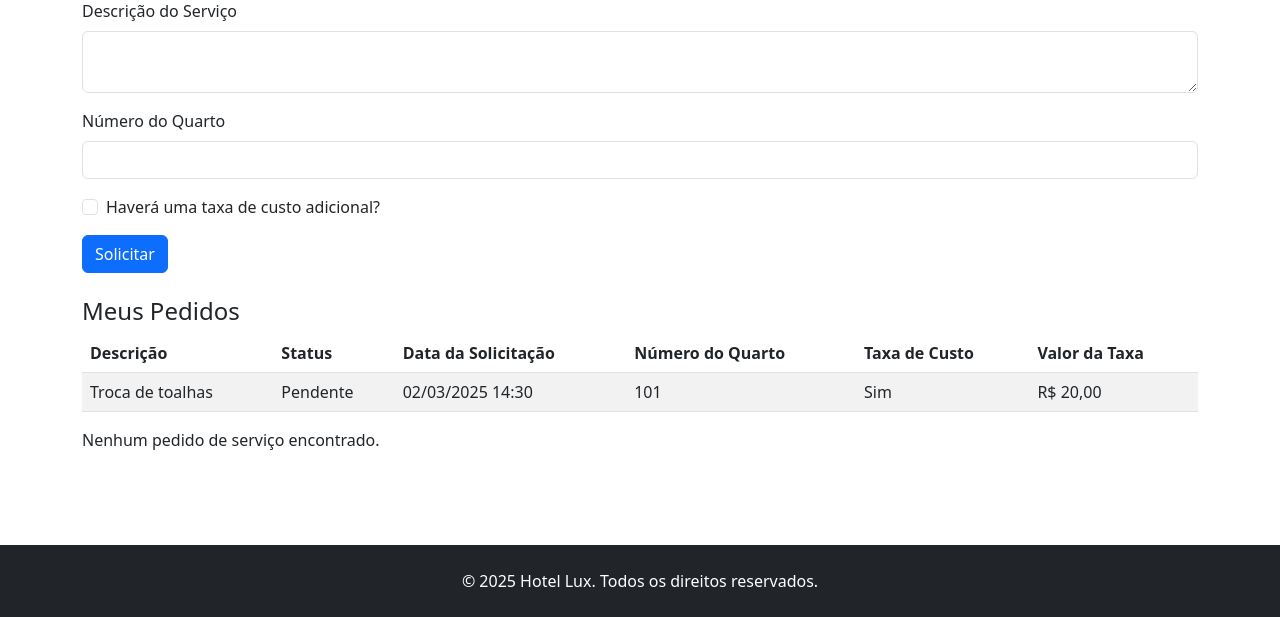
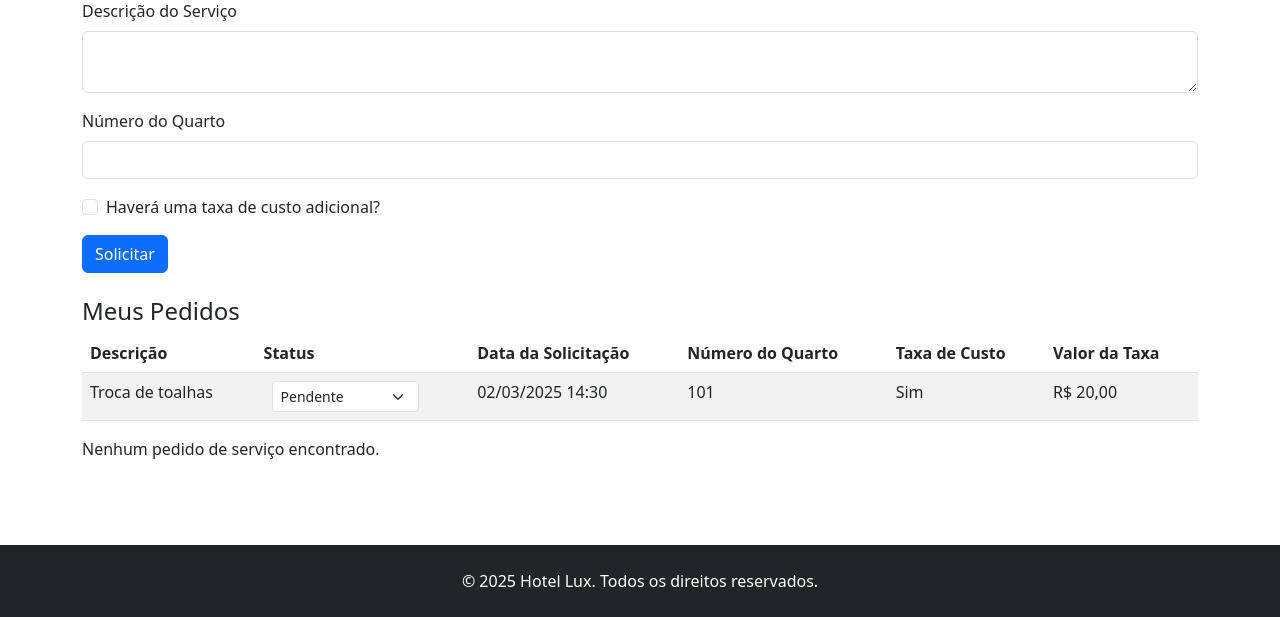
Before and after one commit to MBritoS19/StayEase-Solutions, a PHP site: page /servico_quarto.php in a window 1280 px wide. Shown: the part 183-800 px from the top of the page. Run offline with PHP 8.4, Linux system fonts and the light colour scheme; the visitor is signed in with stand-in values (Sample User, id 1); data that the repository does not hold is empty.

Commit message:
feature(StatusServiçoDeQuarto): alteração no campo de status da tabela de serviço de quarto para select

```diff
--- a/Hotel/servico_quarto.php
+++ b/Hotel/servico_quarto.php
@@ -236,7 +236,13 @@ if ($_SERVER['REQUEST_METHOD'] === 'POST') {
                 <!-- Linha com dados estáticos -->
                 <tr>
                     <td>Troca de toalhas</td>
-                    <td>Pendente</td>
+                    <td>
+                        <select id="statusGlobal" class="form-select form-select-sm ms-2 w-auto">
+                            <option value="pendente" selected>Pendente</option>
+                            <option value="em_andamento">Em andamento</option>
+                            <option value="concluido">Concluído</option>
+                        </select>
+                    </td>
                     <td>02/03/2025 14:30</td>
                     <td>101</td>
                     <td>Sim</td>
```
